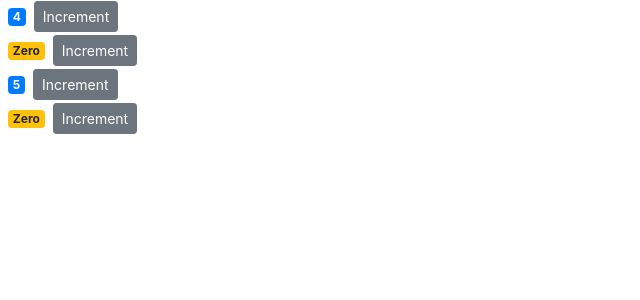
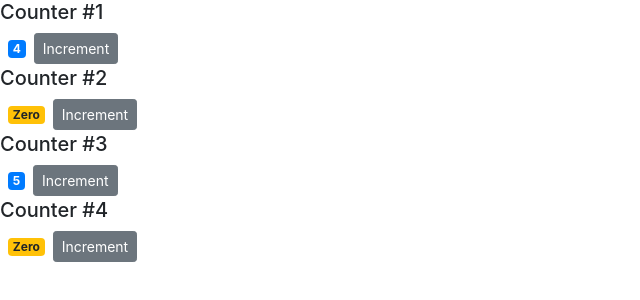
Before and after one commit to Falence/counter-app, a React (Create React App) app: page / in a window 1280 px wide. Shown: the top 300 px of the page, without its empty margins (0-640 px from the left). Built offline with nearby package versions, Linux system fonts and the light colour scheme.

Commit message:
understanding this.props.children

```diff
--- a/src/components/counter.jsx
+++ b/src/components/counter.jsx
@@ -12,6 +12,7 @@
     render() {
         return (
             <div>
+                {this.props.children}
                 <span className={this.getBadgeClasses()} >{this.formatCount()}</span>
                 <button onClick={ () => this.handleIncrement({ id:1 }) } className='btn btn-secondary btn-sm'>Increment</button>
             </div>
--- a/src/components/counters.jsx
+++ b/src/components/counters.jsx
@@ -15,7 +15,9 @@
         return (
             <div>
                 { this.state.counters.map(counter =>
-                    <Counter key={counter.id} value={counter.value} />
+                    <Counter key={counter.id} value={counter.value}>
+                        <h5>Counter #{counter.id}</h5>
+                    </Counter>
                 )}
             </div>
         )
```
